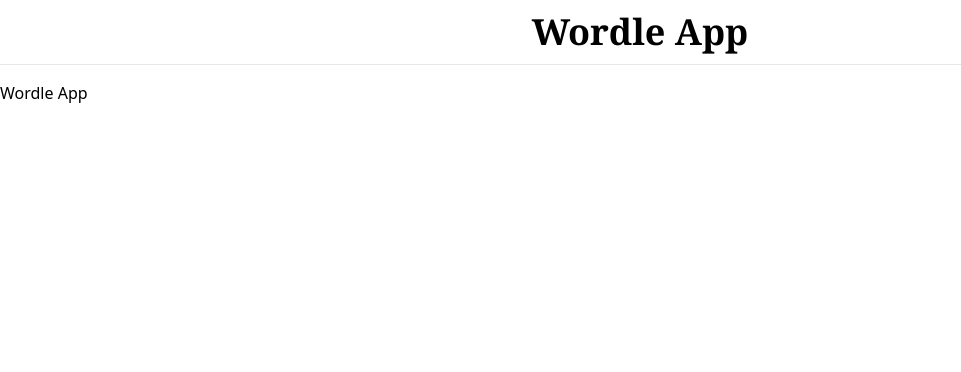
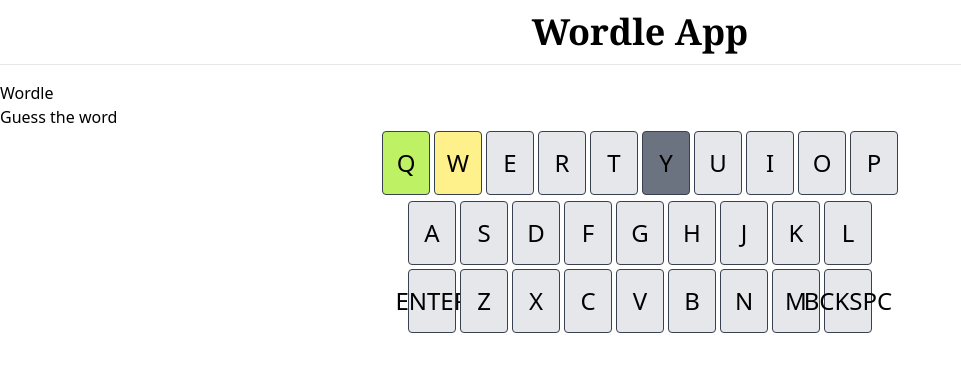
Before and after one commit to mahadev9/wordle, a Next.js app: page / in a window 1280 px wide. Shown: the top 372 px of the page, without its empty margins (0-961 px from the left). Built offline with nearby package versions, Linux system fonts and the light colour scheme.

Commit message:
keyboard and color coding

```diff
--- a/package.json
+++ b/package.json
@@ -9,7 +9,7 @@
     "lint": "next lint"
   },
   "dependencies": {
-    "@vercel/analytics": "^1.1.3",
+    "@vercel/analytics": "^1.2.2",
     "@vercel/speed-insights": "^1.0.9",
     "next": "14.1.0",
     "react": "^18",
--- /dev/null
+++ b/src/app/ui/ketStroke.tsx
@@ -0,0 +1,11 @@
+'use client';
+
+export default function KeyStorke(props: any) {
+  return (
+    <button
+      className={`text-black border border-gray-700 rounded font-medium text-lg md:text-2xl flex items-center justify-center w-6 h-10 md:w-12 md:h-16 ${props.className}`}
+      onClick={() => {props.clickKeys(props.letter)}}>
+      <span>{props.letter}</span>
+    </button>
+  );
+}
--- /dev/null
+++ b/src/app/ui/keyboard.tsx
@@ -0,0 +1,58 @@
+import KeyStorke from "./ketStroke";
+
+const FIRST_LINE_CHARACTERS = ['Q', 'W', 'E', 'R', 'T', 'Y', 'U', 'I', 'O', 'P'];
+const SECOND_LINE_CHARACTERS = ['A', 'S', 'D', 'F', 'G', 'H', 'J', 'K', 'L'];
+const THIRD_LINE_CHARACTERS = ['Z', 'X', 'C', 'V', 'B', 'N', 'M'];
+const NOT_USED_COLOR = 'bg-gray-200';
+const USED_COLOR = 'bg-gray-500';
+const IN_PLACE_COLOR = 'bg-yellow-200';
+const EXISTS_COLOR = 'bg-lime-300';
+
+export default function Keyboard(props: any) {
+  return (
+    <div className="grid grid-rows-3 grid-flow-col space-y-1">
+      <div className="first-line grid grid-rows-1 grid-flow-col space-x-1 justify-center items-center" id="first-line">
+        {FIRST_LINE_CHARACTERS.map((character, index) => (
+          <KeyStorke
+            letter={character}
+            key={index}
+            clickKeys={props.clickKeys}
+            className={props.inPlace.includes(character) ? (props.exists.includes(character) ? EXISTS_COLOR : IN_PLACE_COLOR) : (props.notExists.includes(character) ? USED_COLOR : NOT_USED_COLOR)}
+          />
+        ))}
+      </div>
+      <div className="second-line grid grid-rows-1 grid-flow-col space-x-1 justify-center items-center" id="second-line">
+        {SECOND_LINE_CHARACTERS.map((character, index) => (
+          <KeyStorke
+            letter={character}
+            key={index}
+            clickKeys={props.clickKeys}
+            className={props.inPlace.includes(character) ? (props.exists.includes(character) ? EXISTS_COLOR : IN_PLACE_COLOR) : (props.notExists.includes(character) ? USED_COLOR : NOT_USED_COLOR)}
+          />
+        ))}
+      </div>
+      <div className="third-line grid grid-rows-1 grid-flow-col space-x-1 justify-center items-center" id="third-line">
+        <KeyStorke
+          letter='ENTER'
+          key={-1}
+          clickKeys={props.clickKeys}
+          className={NOT_USED_COLOR}
+        />
+        {THIRD_LINE_CHARACTERS.map((character, index) => (
+          <KeyStorke
+            letter={character}
+            key={index}
+            clickKeys={props.clickKeys}
+            className={props.inPlace.includes(character) ? (props.exists.includes(character) ? EXISTS_COLOR : IN_PLACE_COLOR) : (props.notExists.includes(character) ? USED_COLOR : NOT_USED_COLOR)}
+          />
+        ))}
+        <KeyStorke
+          letter='BCKSPC'
+          key={-2}
+          clickKeys={props.clickKeys}
+          className={NOT_USED_COLOR}
+        />
+      </div>
+    </div>
+  );
+}
--- /dev/null
+++ b/src/app/ui/showWords.tsx
@@ -0,0 +1,9 @@
+
+export default function ShowWords() {
+  return (
+    <div className="text-black">
+      <h1>Wordle</h1>
+      <p>Guess the word</p>
+    </div>
+  );
+}
--- a/src/app/ui/wordle.tsx
+++ b/src/app/ui/wordle.tsx
@@ -1,8 +1,22 @@
+'use client';
+
+import Keyboard from "./keyboard";
+import ShowWords from "./showWords";
+
+const clickKeys = (letter: string) => {
+  console.log(letter);
+};
 
 export default function Wordle() {
   return (
     <div>
-      <h1 className="text-black">Wordle App</h1>
+      <ShowWords />
+      <Keyboard
+        inPlace={['Q', 'W']}
+        exists={['Q']}
+        notExists={['Y']}
+        clickKeys={clickKeys}
+      />
     </div>
   );
 }
```
Also changed, not shown: 1 other file (tests, documents, lock files or other folders).
